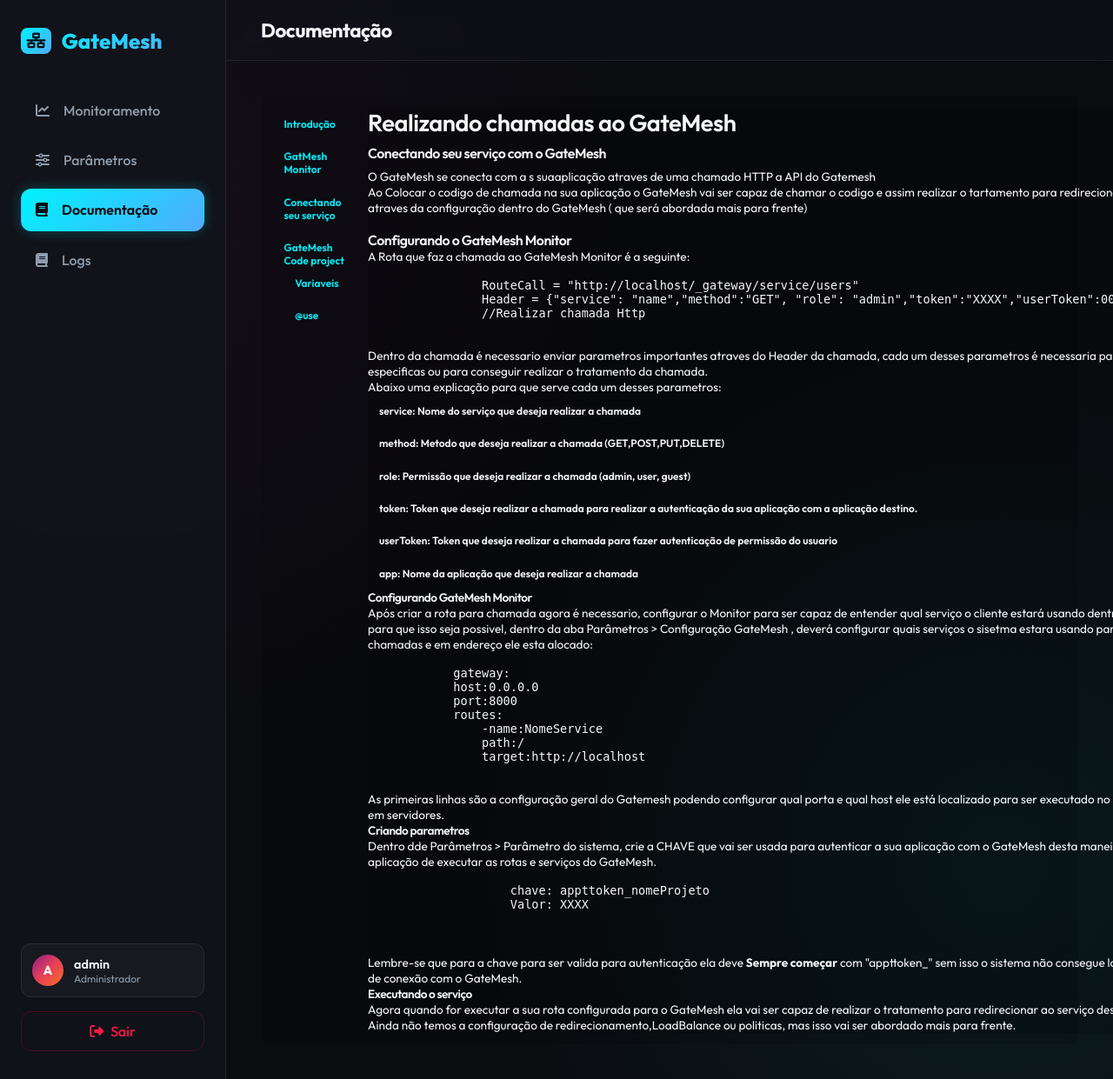
After one commit to FelipeKatao/GateMesh, a Flask app: page /docs/chamandoGateMesh in a window 1280 px wide. The commit adds this page. Shown: the whole page at 87% size. Run offline with Flask 3, Linux system fonts and the light colour scheme; a user stored in the database is signed in.

Commit message:
Create documentation base for configure gateMesh Local

```diff
--- /dev/null
+++ b/templates/docs/chamandoGateMesh.html
@@ -0,0 +1,95 @@
+{% extends 'base.html' %}
+
+{% block title %}Docs | GateMesh Monitor{% endblock %}
+{% block page_title %}Documentação{% endblock %}
+
+{% block content %}
+<div class="header_docs">
+{% include 'menudocs.html' %}
+<div class="content_docs">
+
+    <h1> Realizando chamadas ao GateMesh </h1>
+    <h3>Conectando seu serviço com o GateMesh</h3>
+
+    <article>
+        <p> O GateMesh se conecta com a s suaaplicação atraves de uma chamado HTTP a API do Gatemesh </p>
+        <div>
+            Ao Colocar o codigo de chamada na sua aplicação o GateMesh vai ser capaz de chamar o  codigo e assim realizar o tartamento para
+            redirecionar ao serviço destino  atraves da configuração dentro do GateMesh ( que será abordada mais para frente)
+        </div>
+
+        <br>
+        <h3>Configurando o GateMesh Monitor</h3>
+        <p>A Rota que faz a chamada ao GateMesh Monitor é a seguinte:</p>
+        <code>
+            <pre>
+
+                RouteCall = "http://localhost/_gateway/service/users"
+                Header = {"service": "name","method":"GET", "role": "admin","token":"XXXX","userToken":0000,"app":"name"}
+                //Realizar chamada Http
+
+            </pre>
+        </code>
+
+        <p>
+            Dentro da chamada é necessario enviar parametros importantes atraves do Header da chamada, cada um desses parametros é necessaria para
+            fazer funções especificas ou para conseguir realizar o tratamento da chamada.<br>
+            Abaixo uma explicação para que serve cada um desses parametros:
+            <ul>
+                <li>service: Nome do serviço que deseja realizar a chamada</li>
+                <li>method: Metodo que deseja realizar a chamada (GET,POST,PUT,DELETE)</li>
+                <li>role: Permissão que deseja realizar a chamada (admin, user, guest) </li>
+                <li>token: Token que deseja realizar a chamada para realizar a autenticação da sua aplicação com a aplicação destino. </li>
+                <li>userToken: Token que deseja realizar a chamada para fazer autenticação de permissão do usuario</li>
+                <li>app: Nome da aplicação que deseja realizar a chamada</li>
+            </ul>
+        </p>
+
+        <h4>Configurando GateMesh Monitor</h4>
+        <p>
+            Após criar a rota para chamada agora é necessario, configurar o Monitor para ser capaz de entender qual serviço o cliente estará usando dentro
+            da sua aplicação para que isso seja possivel, dentro da aba Parâmetros > Configuração GateMesh ,  deverá configurar quais serviços o sisetma
+            estara usando para realizar as chamadas e em endereço ele esta alocado:
+        </p>
+
+        <code>
+            <pre>
+
+            gateway:
+            host:0.0.0.0
+            port:8000
+            routes:
+                -name:NomeService
+                path:/
+                target:http://localhost
+
+            </pre>
+        </code>
+        <p>
+            As primeiras linhas são a configuração geral do Gatemesh podendo configurar qual porta e qual host ele está localizado para ser
+            executado no computador local ou em servidores. <br>
+
+            <h4>Criando parametros</h4>
+            Dentro dde Parâmetros > Parâmetro do sistema, crie  a CHAVE que vai ser usada para autenticar a sua aplicação com o GateMesh desta maneira
+            permitindo a aplicação de executar as rotas e serviços do GateMesh.
+
+            <code>
+                <pre>
+
+                    chave: appttoken_nomeProjeto
+                    Valor: XXXX
+
+                </pre>
+            </code>
+            <br>
+            Lembre-se que para a  chave para ser valida para autenticação ela deve <b>Sempre começar</b> com "appttoken_" sem isso o sistema não
+            consegue localziar a sua chave de conexão com o GateMesh.<br>
+
+            <h4>Executando o serviço</h4>
+            Agora quando for executar a sua rota configurada para o GateMesh ela vai ser capaz de realizar o tratamento para redirecionar ao serviço destino.<br>
+            Ainda não temos a configuração de redirecionamento,LoadBalance ou politicas, mas isso vai ser abordado mais para frente.
+        </p>
+    </article>
+    </div>
+</div>
+{% endblock%}
--- a/templates/menudocs.html
+++ b/templates/menudocs.html
@@ -2,7 +2,9 @@
     <ul>
      <a href="{{ url_for('Monitor.docs') }}">   <li >Introdução </li> </a>
      <a href="{{ url_for('Monitor.docs_page',page='GateMeshMonitor') }}">   <li >GatMesh Monitor </li> </a>
+     <a href="{{ url_for('Monitor.docs_page',page='chamandoGateMesh') }}">   <li>Conectando seu serviço
      <a href="{{ url_for('Monitor.docs_page',page='GateMeshMonitor') }}">   <li>GateMesh Code project
+
         <ul>
             <a href="{{ url_for('Monitor.docs_page',page='Variaveis') }}">   <li>Variaveis</li> </a>
             <a href="{{ url_for('Monitor.docs_page',page='UseSelector') }}">   <li>@use</li> </a>
```
